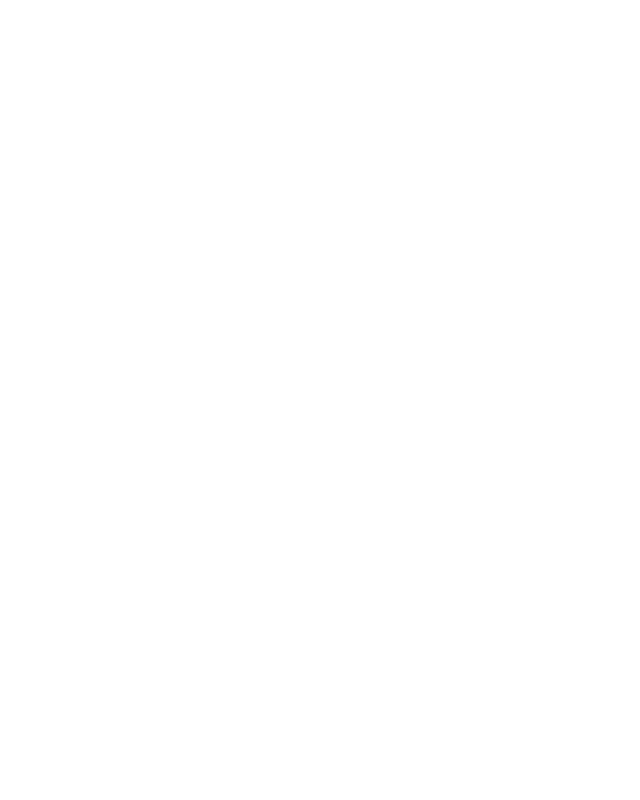
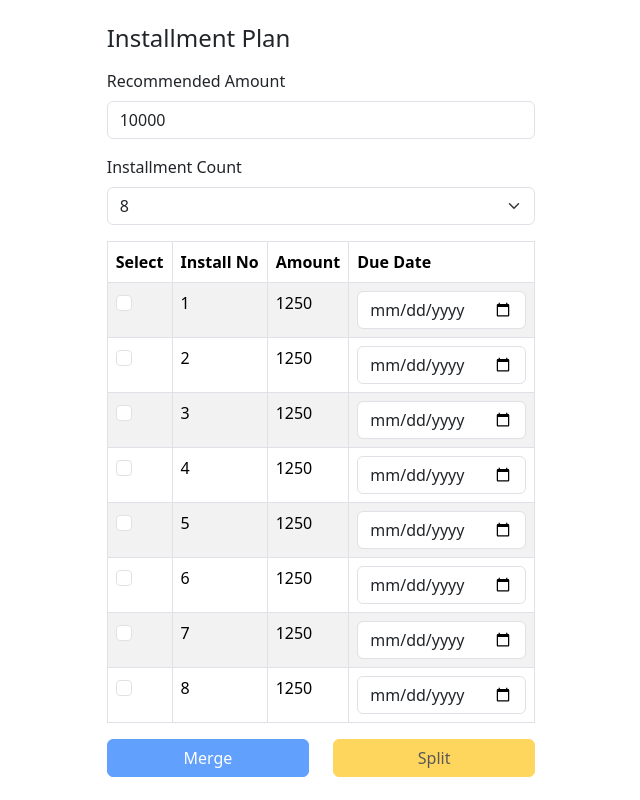
Before and after one commit to kt-anas/react-pr, a React (Vite) app: page /Installment in a window 1280 px wide. Before the commit this address had no page. Shown: the whole page, without its empty margins (319-959 px from the left). Built offline with nearby package versions, Linux system fonts and the light colour scheme.

Commit message:
installment

```diff
--- a/src/App.jsx
+++ b/src/App.jsx
@@ -11,6 +11,7 @@ import InformedForm from "./components/Informed/Informed";
 import Filter from "./components/FilterUrl/Filter";
 import "./components/Informed/i18n";
 import Map from "./components/map/Map";
+import Installment from "./components/Installment/Installment";
 
 function App() {
   return (
@@ -29,6 +30,9 @@ function App() {
         <Route path="/informed" element={<InformedForm />} />
         <Route path="/filter" element={<Filter />} />
         <Route path="/map" element={<Map />} />
+        <Route path="/Installment" element={<Installment />} />
+
+
       </Routes>
     </BrowserRouter>
   );
--- /dev/null
+++ b/src/components/Installment/Installment.jsx
@@ -0,0 +1,10 @@
+import React from 'react'
+import InstallmentForm from './InstallmentForm'
+
+const Installment = () => {
+  return (
+    <InstallmentForm/>
+  )
+}
+
+export default Installment
--- /dev/null
+++ b/src/components/Installment/InstallmentForm.jsx
@@ -0,0 +1,157 @@
+import React from "react";
+import {
+  Form,
+  Table,
+  Button,
+  Container,
+  Row,
+  Col,
+  Badge,
+} from "react-bootstrap";
+import useInstallments from "./useInstallments";
+
+const Installment = () => {
+  const {
+    recommendedAmount,
+    setRecommendedAmount,
+    installmentCount,
+    setInstallmentCount,
+    installments,
+    handleDateChange,
+    toggleInstallment,
+    mergeInstallments,
+    selectedInstallments,
+    undoSpecificMerge,
+    splitInstallment,
+    undoSplitInstallment,
+  } = useInstallments();
+
+  console.log('Installments:', installments);
+
+
+  return (
+    <Container className="mt-4">
+      <h4 className="mb-3">Installment Plan</h4>
+
+      <Form>
+        <Form.Group className="mb-3">
+          <Form.Label>Recommended Amount</Form.Label>
+          <Form.Control
+            type="number"
+            value={recommendedAmount}
+            onChange={(e) => setRecommendedAmount(Number(e.target.value))}
+          />
+        </Form.Group>
+
+        <Form.Group className="mb-3">
+          <Form.Label>Installment Count</Form.Label>
+          <Form.Select
+            value={installmentCount}
+            onChange={(e) => setInstallmentCount(Number(e.target.value))}
+          >
+            {[...Array(10)].map((_, i) => (
+              <option key={i} value={i + 1}>
+                {i + 1}
+              </option>
+            ))}
+          </Form.Select>
+        </Form.Group>
+      </Form>
+
+      <Table striped bordered hover>
+        <thead>
+          <tr>
+            <th>Select</th>
+            <th>Install No</th>
+            <th>Amount</th>
+            <th>Due Date</th>
+          </tr>
+        </thead>
+        <tbody>
+          {installments.map((inst) => (
+            <tr key={inst.id}>
+              <td>
+                <Form.Check
+                  type="checkbox"
+                  disabled={inst.mergedFrom}
+                  checked={selectedInstallments.includes(inst.id)}
+                  onChange={() => toggleInstallment(inst.id)}
+                />
+              </td>
+              <td>
+                {inst.mergedFrom ? (
+                  <>
+                    {inst.mergedFrom.map((id) => (
+                      <Badge key={id} bg="info" className="me-1">
+                        {id}
+                      </Badge>
+                    ))}
+                    <Button
+                      variant="danger"
+                      size="sm"
+                      className="ms-2"
+                      onClick={() => undoSpecificMerge(inst.id)}
+                    >
+                      x
+                    </Button>
+                  </>
+                ) : inst.splitFrom ? (
+                  <>
+                    <Badge bg="warning" className="me-1">
+                      Split from {inst.splitFrom}
+                    </Badge>
+                    <Button
+                      variant="danger"
+                      size="sm"
+                      className="ms-2"
+                      onClick={() => undoSplitInstallment(inst.splitFrom)}
+                    >
+                      x
+                    </Button>
+                  </>
+                ) : (
+                  <div>{inst.id}</div>
+                )}
+              </td>
+
+              <td>{inst.amount}</td>
+              <td>
+                <Form.Control
+                  type="date"
+                  value={inst.dueDate}
+                  min={new Date().toISOString().split("T")[0]}
+                  onChange={(e) => handleDateChange(inst.id, e.target.value)}
+                />
+              </td>
+            </tr>
+          ))}
+        </tbody>
+      </Table>
+
+      <Row className="mt-3">
+        <Col>
+          <Button
+            variant="primary"
+            className="w-100"
+            onClick={mergeInstallments}
+            disabled={selectedInstallments.length < 2}
+          >
+            Merge
+          </Button>
+        </Col>
+        <Col>
+          <Button
+            variant="warning"
+            className="w-100"
+            onClick={splitInstallment}
+            disabled={selectedInstallments.length !== 1}
+          >
+            Split
+          </Button>
+        </Col>
+      </Row>
+    </Container>
+  );
+};
+
+export default Installment;
--- /dev/null
+++ b/src/components/Installment/useInstallments.js
@@ -0,0 +1,192 @@
+import { useEffect, useState } from "react";
+
+const initialCount = 8;
+const initialAmount = 10000;
+
+const useInstallments = () => {
+  const [recommendedAmount, setRecommendedAmount] = useState(initialAmount);
+  const [installmentCount, setInstallmentCount] = useState(initialCount);
+
+  const [installments, setInstallments] = useState([]);
+
+ useEffect(() => {
+    const newInstallments = Array.from({ length: installmentCount }, (_, i) => ({
+      id: i + 1,
+      amount: recommendedAmount / installmentCount || 0,
+      dueDate: "",
+    }));
+    setInstallments(newInstallments);
+  }, [installmentCount, recommendedAmount]);
+
+  const [selectedInstallments, setSelectedInstallments] = useState([]);
+
+
+
+  const handleDateChange = (id, date) => {
+    setInstallments((prev) => {
+      const updatedInstallments = [...prev];
+
+      const index = prev.findIndex((inst) => inst.id === id);
+
+      if (index === 0) {
+        const newDates = Array(installmentCount)
+          .fill("")
+          .map((_, i) => {
+            const currentDate = new Date(date);
+            currentDate.setMonth(currentDate.getMonth() + i);
+            return currentDate.toISOString().split("T")[0];
+          });
+
+        return updatedInstallments.map((inst, i) => ({
+          ...inst,
+          dueDate: newDates[i],
+        }));
+      } else {
+        updatedInstallments[index] = {
+          ...updatedInstallments[index],
+          dueDate: date,
+        };
+      }
+
+      return updatedInstallments;
+    });
+  };
+
+  const toggleInstallment = (id) => {
+    setSelectedInstallments((prev) =>
+      prev.includes(id) ? prev.filter((item) => item !== id) : [...prev, id]
+    );
+  };
+
+
+
+
+  const undoSpecificMerge = (id) => {
+    setInstallments((prev) => {
+      const installmentToUndo = prev.find((inst) => inst.id === id);
+
+      if (!installmentToUndo || !installmentToUndo.mergedFrom) return prev;
+
+      const restoredInstallments = installmentToUndo.mergedFrom.map((originalId) => ({
+        id: originalId,
+        amount: installmentToUndo.amount / installmentToUndo.mergedFrom.length,
+        dueDate: installmentToUndo.dueDate,
+      }));
+
+      return prev
+        .filter((inst) => inst.id !== id)
+        .concat(restoredInstallments)
+        .sort((a, b) => a.id - b.id);
+    });
+  };
+
+  const undoSplitInstallment = (id) => {
+    setInstallments((prev) => {
+      const splitInstallments = prev.filter((inst) => inst.splitFrom === id);
+      if (splitInstallments.length === 0) return prev;
+
+      const originalAmount = splitInstallments.reduce(
+        (sum, inst) => sum + inst.amount,
+        0
+      );
+
+      const originalDueDate = splitInstallments[0].dueDate;
+
+      const restoredInstallment = {
+        id,
+        amount: originalAmount,
+        dueDate: originalDueDate,
+      };
+
+      return prev
+        .filter((inst) => !splitInstallments.includes(inst))
+        .concat(restoredInstallment)
+        .sort((a, b) => a.id - b.id);
+    });
+  };
+
+  const splitInstallment = () => {
+    setInstallments((prev) => {
+      if (selectedInstallments.length !== 1) return prev;``
+
+      const id = selectedInstallments[0];
+
+      const installmentToSplit = prev.find((inst) => inst.id === id);
+      if (!installmentToSplit) return prev;
+
+      const index = prev.findIndex((inst) => inst.id === id);
+
+      const newAmount = installmentToSplit.amount / 2;
+
+      const newInstallment1 = {
+        id: Math.max(...prev.map((i) => i.id)) + 1,
+        amount: newAmount,
+        dueDate: installmentToSplit.dueDate,
+        splitFrom: id,
+      };
+
+      const newInstallment2 = {
+        id: Math.max(...prev.map((i) => i.id)) + 2,
+        amount: newAmount,
+        dueDate: installmentToSplit.dueDate,
+        splitFrom: id,
+      };
+
+      const newInstallments = [...prev];
+      newInstallments.splice(index, 1, newInstallment1, newInstallment2);
+
+      return newInstallments;
+    });
+  };
+
+  const mergeInstallments = () => {
+    if (selectedInstallments.length < 2) return;
+
+    const sortedIds = [...selectedInstallments].sort((a, b) => a - b);
+    const mergedInstallments = installments.filter((inst) =>
+      sortedIds.includes(inst.id)
+    );
+
+    if (mergedInstallments.length < 2) return;
+
+    const mergedAmount = mergedInstallments.reduce(
+      (sum, inst) => sum + inst.amount,
+      0
+    );
+    const mergedDueDate = mergedInstallments[0].dueDate || "";
+
+    const newInstallment = {
+      id: Math.min(...sortedIds),
+      amount: mergedAmount,
+      dueDate: mergedDueDate,
+      mergedFrom: sortedIds,
+    };
+
+    const newInstallments = installments
+      .filter((inst) => !sortedIds.includes(inst.id))
+      .concat(newInstallment)
+      .sort((a, b) => a.id - b.id);
+
+    setInstallments(newInstallments);
+    setSelectedInstallments([]);
+  };
+
+
+
+  return {
+    recommendedAmount,
+    setRecommendedAmount,
+    installmentCount,
+    setInstallmentCount,
+    installments,
+    handleDateChange,
+    toggleInstallment,
+    mergeInstallments,
+    selectedInstallments,
+    undoSpecificMerge,
+    splitInstallment,
+    undoSplitInstallment
+  };
+};
+
+export default useInstallments;
```
